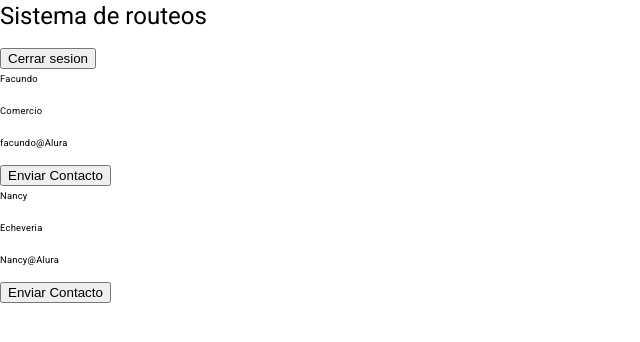
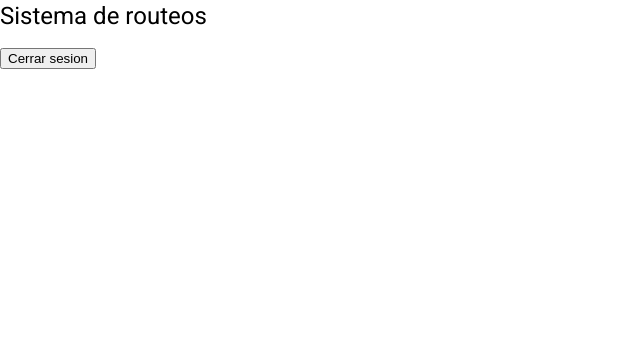
Before and after one commit to FacuNan/PracticasRouteoAngular, an Angular app: page /contacts in a window 1280 px wide. Shown: the top 342 px of the page, without its empty margins (0-640 px from the left). Built offline with nearby package versions, Linux system fonts and the light colour scheme; sample sign-in values are in the browser's storage.

Commit message:
_Nuevos cambios

```diff
--- a/src/app/components/page/contactos/contactos.component.ts
+++ b/src/app/components/page/contactos/contactos.component.ts
@@ -1,6 +1,7 @@
 import { Component, OnInit } from '@angular/core';
 import { ActivatedRoute, NavigationExtras, Router } from '@angular/router';
 import { Icontactos } from 'src/app/models/icontactos';
+import { listaContactos } from 'src/app/service/contactService';
 
 @Component({
   selector: 'app-contactos',
@@ -9,25 +10,7 @@ import { Icontactos } from 'src/app/models/icontactos';
 })
 
 export class ContactosComponent implements OnInit {
-  listaContactos: Icontactos[] = [
-    {
-      id: 0,
-      nombre: 'Facundo',
-      apellido: 'Comercio',
-      email: 'facundo@Alura',
-      sexo: 'hombre'
 
-    },
-
-    {
-      id: 1,
-      nombre: 'Nancy',
-      apellido: 'Echeveria',
-      email: 'Nancy@Alura',
-      sexo: 'mujer'
-
-    }
-  ]
   constructor(private router: Router, private activateRoute: ActivatedRoute) { }
   ngOnInit(): void {
     this.activateRoute.queryParams.subscribe((params:any)=>{
--- /dev/null
+++ b/src/app/service/contactService.ts
@@ -0,0 +1,23 @@
+import { Icontactos } from "../models/icontactos";
+
+export const listaContactos: Icontactos[] = [
+    {
+      id: 0,
+      nombre: 'Facundo',
+      apellido: 'Comercio',
+      email: 'facundo@Alura',
+      sexo: 'hombre'
+
+    },
+
+    {
+      id: 1,
+      nombre: 'Nancy',
+      apellido: 'Echeveria',
+      email: 'Nancy@Alura',
+      sexo: 'mujer'
+
+    }
+  ]
+
+  let contacto: Icontactos[]=listaContactos
```
